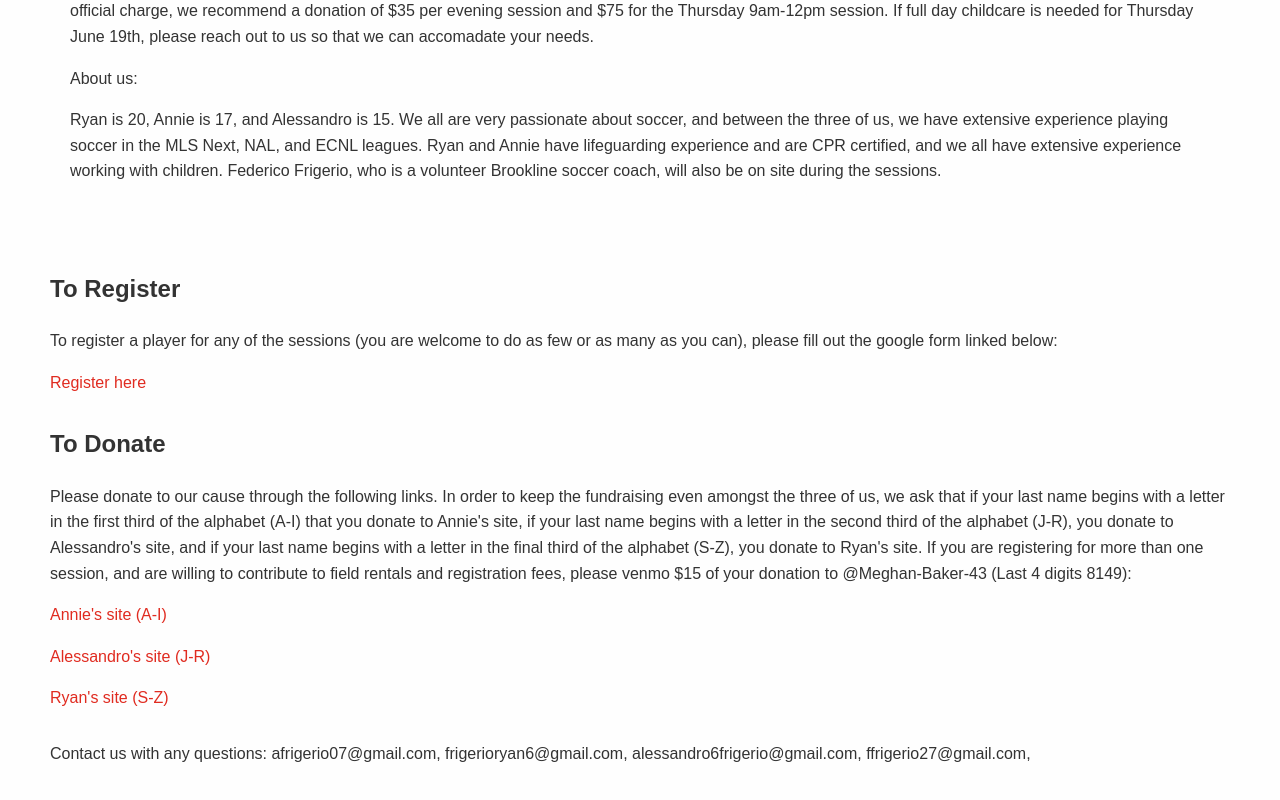
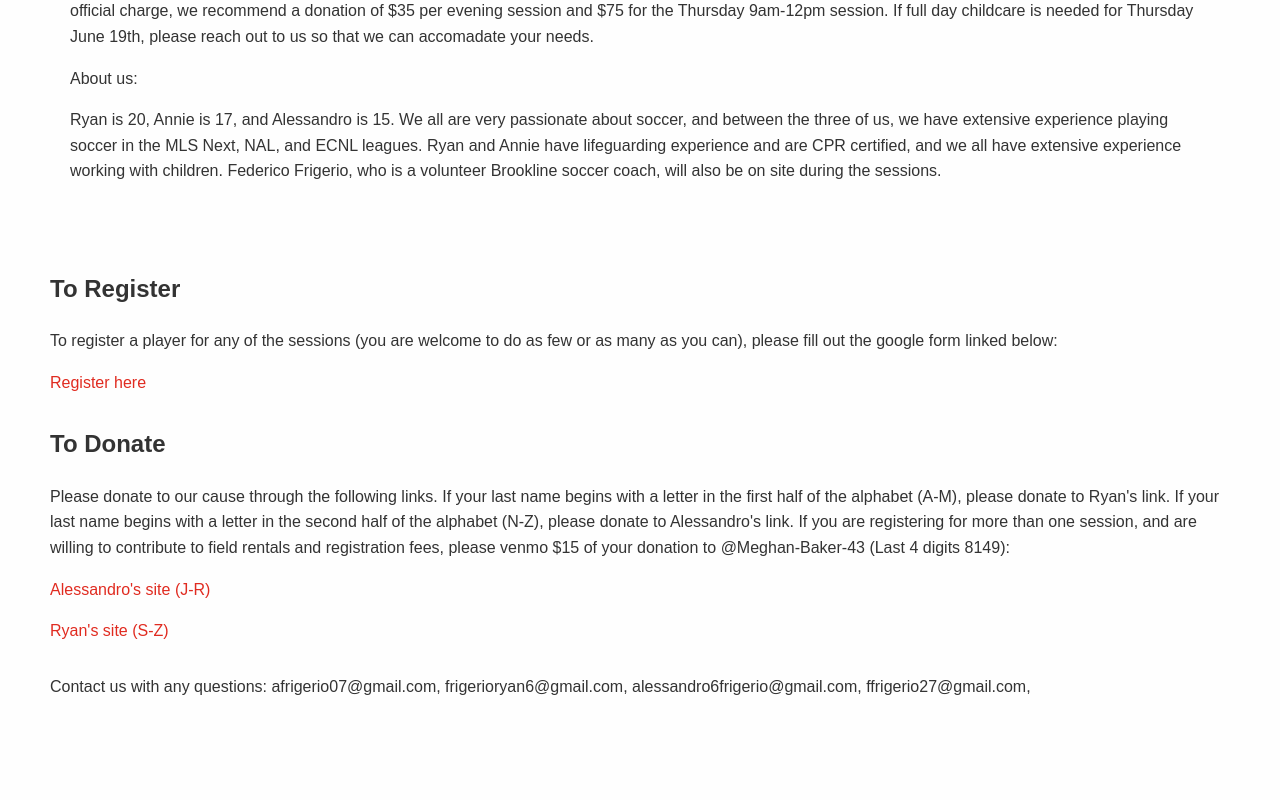
Before and after one commit to frigeriowinsor/KicksAC, a plain HTML site: page index.html in a window 1280 px wide. Shown: the part 565-1365 px from the top of the page. After the commit the page ends 1314 px from the top, so only its background shows below. Drawn offline with Linux system fonts and the light colour scheme.

Commit message:
Update index.html

```diff
--- a/index.html
+++ b/index.html
@@ -42,11 +42,11 @@
 
   <section>
     <h2>To Donate</h2>
-    <p>Please donate to our cause through the following links. In order to keep the fundraising even amongst the three of us, we ask that if your last name begins with a letter
-        in the first third of the alphabet (A-I) that you donate to Annie's site, if your last name begins with a letter in the second third of the alphabet (J-R),
-        you donate to Alessandro's site, and if your last name begins with a letter in the final third of the alphabet (S-Z), you donate to Ryan's site.
-        If you are registering for more than one session, and are willing to contribute to field rentals and registration fees, please venmo $15 of your donation to @Meghan-Baker-43 (Last 4 digits 8149):</p>
-    <a href="https://www.facebook.com/share/1DgpiKnX3A/" target="_blank">Annie's site (A-I)</a>
+    <p>Please donate to our cause through the following links. If your last name begins with a letter in the first half of the alphabet (A-M), please donate to Ryan's link.
+      If your last name begins with a letter in the second half of the alphabet (N-Z), please donate to Alessandro's link.
+        If you are registering for more than one session, and are willing to contribute to field rentals and registration fees,
+      please venmo $15 of your donation to @Meghan-Baker-43 (Last 4 digits 8149):</p>
+
     <p></p><a href="https://www.facebook.com/donate/1396519431690157" target="_blank">Alessandro's site (J-R)</a>
     <p></p><a href="https://www.facebook.com/donate/1015069987359237/" target="_blank">Ryan's site (S-Z)</a>
 </section>
```
